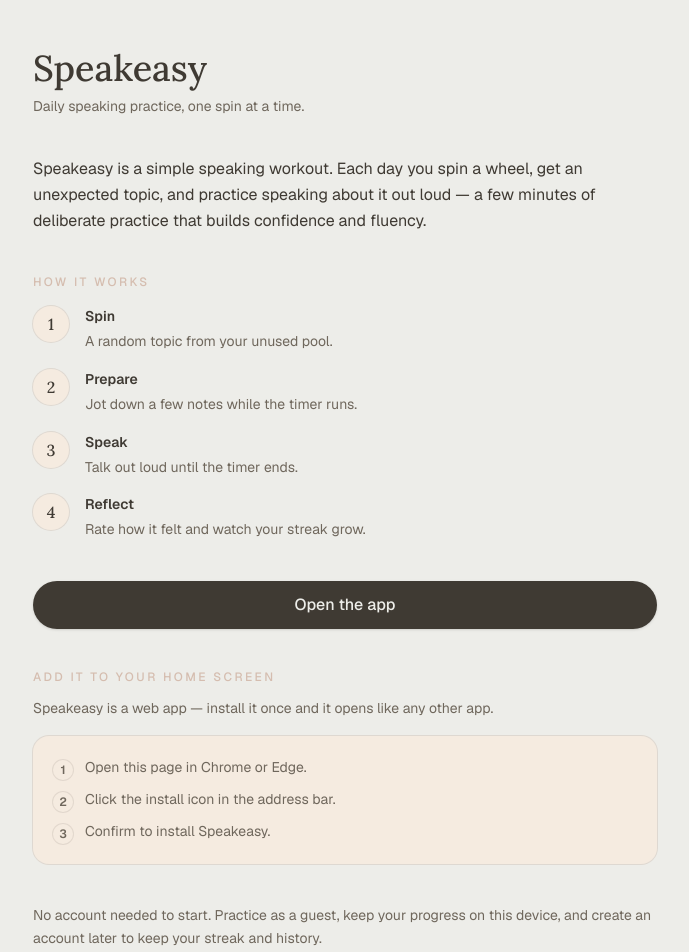
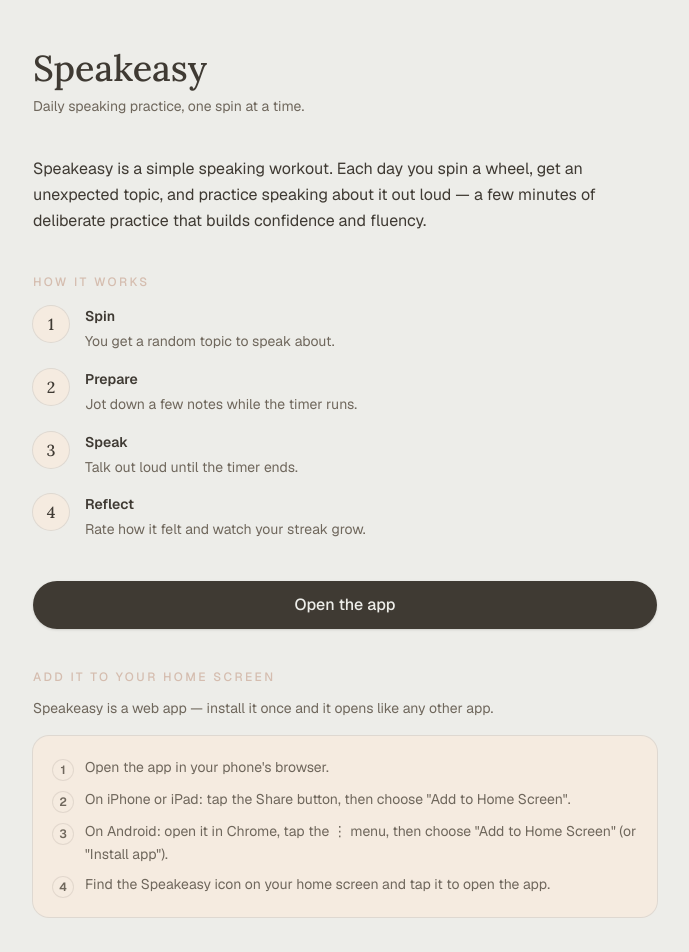
Before and after one commit to katerikoti/speakeasy, a Next.js app: page /about in a window 1280 px wide. Shown: the top 952 px of the page, without its empty margins (295-984 px from the left). Built offline with nearby package versions, Linux system fonts and the light colour scheme; no server answers.

Commit message:
Show both Apple and Android home-screen steps in install guide

```diff
--- a/src/app/about/page.tsx
+++ b/src/app/about/page.tsx
@@ -10,7 +10,7 @@ export const metadata: Metadata = {
 const STEPS = [
   {
     title: "Spin",
-    text: "A random topic from your unused pool.",
+    text: "You get a random topic to speak about.",
   },
   {
     title: "Prepare",
@@ -86,8 +86,7 @@ export default function AboutPage() {
       </section>
 
       <p className="mt-10 text-sm leading-relaxed text-ink-soft">
-        No account needed to start. Practice as a guest, keep your progress on
-        this device, and create an account later to keep your streak and history.
+        No account needed to start. You can practise as a guest and create an account later if you want to keep your streak and history.
       </p>
     </div>
   );
--- a/src/components/InstallGuide.tsx
+++ b/src/components/InstallGuide.tsx
@@ -1,56 +1,15 @@
-"use client";
-
-import { useSyncExternalStore } from "react";
-
-type Platform = "ios" | "android" | "desktop";
-
-function detectPlatform(): Platform {
-  const ua = navigator.userAgent;
-  if (/iPhone|iPad|iPod/i.test(ua)) {
-    return "ios";
-  }
-  if (/Android/i.test(ua)) {
-    return "android";
-  }
-  return "desktop";
-}
-
-function subscribe(): () => void {
-  return () => {};
-}
-
-const GUIDE: Record<Platform, string[]> = {
-  ios: [
-    "Open this page in Safari.",
-    'Tap the Share button at the bottom of the screen.',
-    'Choose "Add to Home Screen".',
-    'Tap "Add" in the top corner.',
-  ],
-  android: [
-    "Open this page in Chrome.",
-    'Tap the ⋮ menu in the top corner.',
-    'Choose "Add to Home Screen" (or "Install app").',
-    "Tap Add or Install.",
-  ],
-  desktop: [
-    "Open this page in Chrome or Edge.",
-    "Click the install icon in the address bar.",
-    "Confirm to install Speakeasy.",
-  ],
-};
+const STEPS = [
+  "Open the app in your phone's browser.",
+  "On iPhone or iPad: tap the Share button, then choose \"Add to Home Screen\".",
+  "On Android: open it in Chrome, tap the ⋮ menu, then choose \"Add to Home Screen\" (or \"Install app\").",
+  "Find the Speakeasy icon on your home screen and tap it to open the app.",
+];
 
 export function InstallGuide() {
-  const platform = useSyncExternalStore(
-    subscribe,
-    detectPlatform,
-    (): Platform => "desktop",
-  );
-  const steps = GUIDE[platform];
-
   return (
     <ol className="flex flex-col gap-2">
-      {steps.map((step, index) => (
-        <li key={index} className="flex items-start gap-3 text-sm leading-relaxed text-ink">
+      {STEPS.map((step, index) => (
+        <li key={index} className="flex items-start gap-3 text-sm leading-relaxed">
           <span className="mt-1 flex h-5 w-5 shrink-0 items-center justify-center rounded-full bg-linen text-xs font-semibold text-ink-soft ring-1 ring-bone/60">
             {index + 1}
           </span>
```
